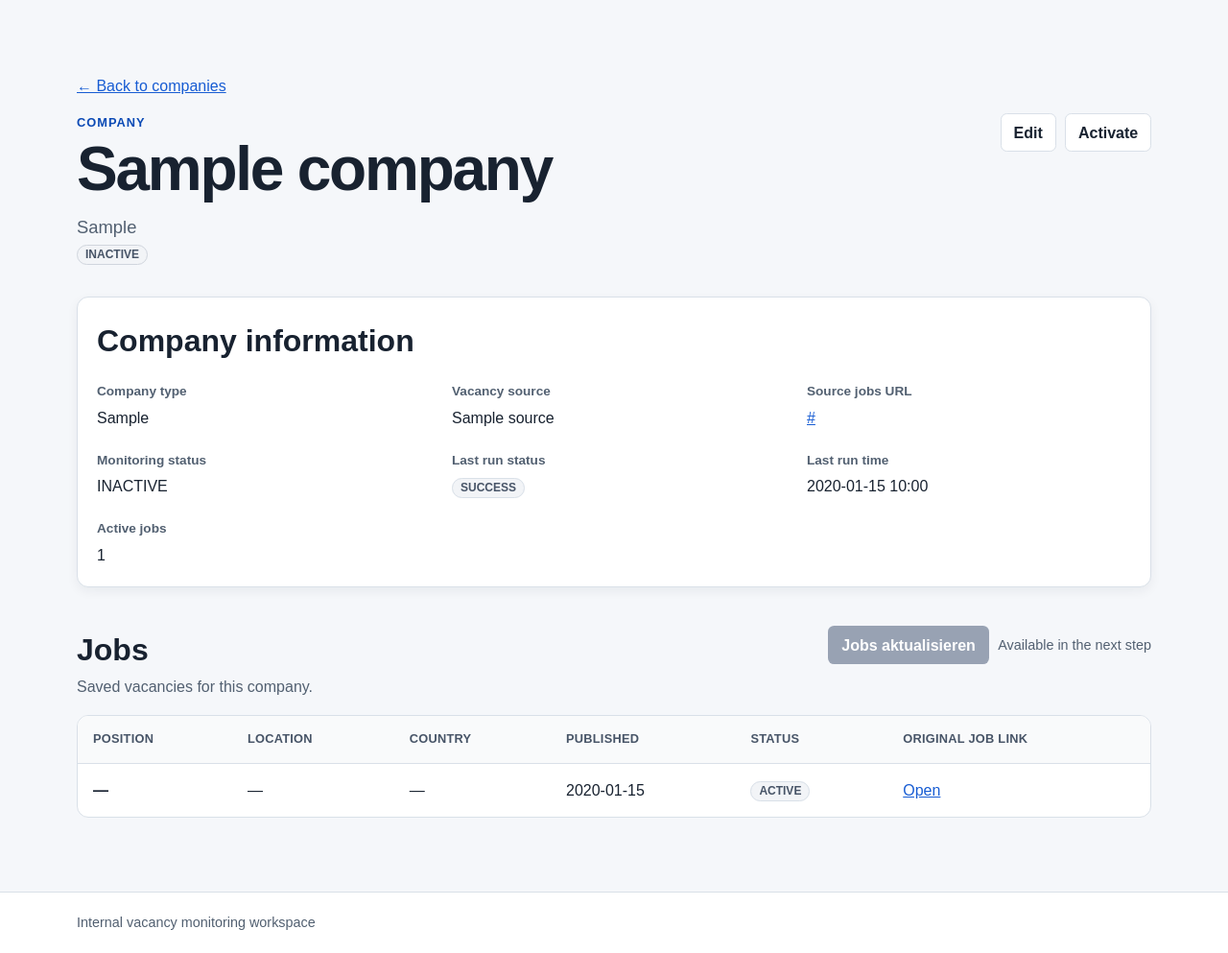
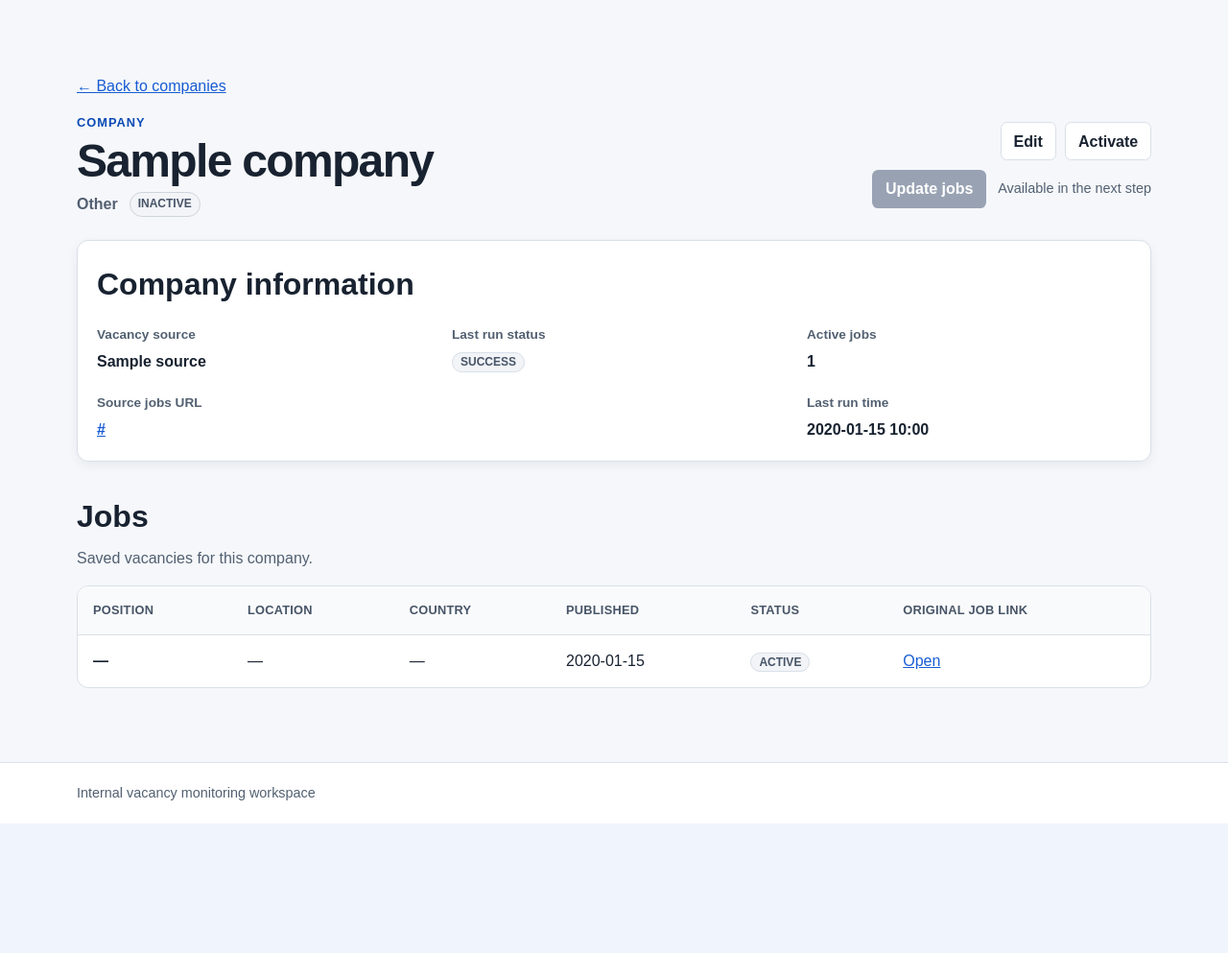
Before and after one commit to nataliiahrytsun-ai/linkedin-job-monitor, a Django app: template templates/companies/company_detail.html in a window 1280 px wide. Shown: the part 73-1066 px from the top of the page at 96% size. After the commit the page ends 931 px from the top, so only its background shows below. Run offline with Django 5.2, Linux system fonts and the light colour scheme; the template is opened without the code that fills it: most values are stand-ins (such as "Sample title", 1, 10 or a date in 2020).

Commit message:
fix: polish company interface and unify English labels

```diff
--- a/static/css/app.css
+++ b/static/css/app.css
@@ -353,8 +353,46 @@ h3 {
   margin-bottom: 1rem;
 }
 
+.detail-header {
+  margin-bottom: 1.5rem;
+  align-items: center;
+}
+
+.detail-header h1 {
+  margin-bottom: 0.4rem;
+  font-size: clamp(2rem, 5vw, 3rem);
+}
+
+.company-meta {
+  margin-bottom: 0;
+  display: flex;
+  align-items: center;
+  flex-wrap: wrap;
+  gap: 0.5rem 0.75rem;
+  color: var(--muted);
+  font-weight: 700;
+}
+
+.detail-header-actions {
+  display: grid;
+  justify-items: end;
+  gap: 0.6rem;
+}
+
+.update-jobs-action {
+  display: flex;
+  align-items: center;
+  flex-wrap: wrap;
+  justify-content: flex-end;
+  gap: 0.5rem 0.75rem;
+}
+
+.update-jobs-action .help-text {
+  margin: 0;
+}
+
 .detail-panel {
-  margin-bottom: 2.5rem;
+  margin-bottom: 2rem;
 }
 
 .detail-grid {
@@ -373,6 +411,11 @@ h3 {
 
 .detail-grid dd {
   margin: 0;
+  font-weight: 700;
+}
+
+.detail-grid-wide {
+  grid-column: span 2;
 }
 
 .external-url {
@@ -383,30 +426,18 @@ h3 {
   margin-top: 2rem;
 }
 
-.section-heading {
-  margin-bottom: 1rem;
-  display: flex;
-  flex-wrap: wrap;
-  align-items: flex-start;
-  justify-content: space-between;
-  gap: 1rem 2rem;
-}
-
-.section-heading h2,
 .section-note {
-  margin-bottom: 0;
-}
-
-.section-note {
+  margin-top: -0.75rem;
   color: var(--muted);
 }
 
-.refresh-action {
-  align-items: center;
+.empty-jobs-state {
+  padding-block: 0.75rem;
+  color: var(--muted);
 }
 
-.refresh-action .help-text {
-  margin: 0;
+.empty-jobs-state p:last-child {
+  margin-bottom: 0;
 }
 
 .jobs-table {
@@ -522,7 +553,23 @@ h3 {
     align-self: flex-start;
   }
 
+  .detail-header {
+    align-items: stretch;
+  }
+
+  .detail-header-actions {
+    justify-items: start;
+  }
+
+  .update-jobs-action {
+    justify-content: flex-start;
+  }
+
   .detail-grid {
     grid-template-columns: 1fr;
   }
+
+  .detail-grid-wide {
+    grid-column: auto;
+  }
 }
--- a/templates/companies/company_detail.html
+++ b/templates/companies/company_detail.html
@@ -5,17 +5,28 @@
 {% block content %}
   <p class="back-link"><a href="{% url 'companies:list' %}">← Back to companies</a></p>
 
-  <div class="page-heading">
+  <div class="page-heading detail-header">
     <div>
       <p class="eyebrow">Company</p>
       <h1>{{ company.name }}</h1>
-      <p class="lead">{{ company.get_company_type_display }}</p>
+      <p class="company-meta">
+        <span>
+          {% if company.company_type == "client" %}
+            Customer
+          {% elif company.company_type == "supplier" %}
+            Supplier
+          {% else %}
+            Other
+          {% endif %}
+        </span>
         {% if company.is_active %}
           <span class="status-badge status-active">ACTIVE</span>
         {% else %}
           <span class="status-badge status-inactive">INACTIVE</span>
         {% endif %}
+      </p>
     </div>
+    <div class="detail-header-actions">
       <div class="row-actions">
         <a class="button button-secondary" href="{% url 'companies:edit' company.pk %}">Edit</a>
         <form method="post" action="{% url 'companies:toggle_active' company.pk %}">
@@ -25,32 +36,19 @@
           </button>
         </form>
       </div>
+      <div class="update-jobs-action">
+        <button class="button button-primary" type="button" disabled aria-describedby="update-jobs-note">Update jobs</button>
+        <span class="help-text" id="update-jobs-note">Available in the next step</span>
+      </div>
+    </div>
   </div>
 
   <section class="card detail-panel" aria-labelledby="company-information-heading">
     <h2 id="company-information-heading">Company information</h2>
     <dl class="detail-grid">
       <div>
-        <dt>Company type</dt>
-        <dd>{{ company.get_company_type_display }}</dd>
-      </div>
-      <div>
         <dt>Vacancy source</dt>
         <dd>{{ company.source }}</dd>
-      </div>
-      <div>
-        <dt>Source jobs URL</dt>
-        <dd class="external-url">
-          {% if company.source_jobs_url %}
-            <a href="{{ company.source_jobs_url }}" target="_blank" rel="noopener noreferrer">{{ company.source_jobs_url }}</a>
-          {% else %}
-            Not configured
-          {% endif %}
-        </dd>
-      </div>
-      <div>
-        <dt>Monitoring status</dt>
-        <dd>{% if company.is_active %}ACTIVE{% else %}INACTIVE{% endif %}</dd>
       </div>
       <div>
         <dt>Last run status</dt>
@@ -59,6 +57,20 @@
             <span class="status-badge">Not run yet</span>
           {% else %}
             <span class="status-badge">{{ company.last_scrape_status|upper }}</span>
+          {% endif %}
+        </dd>
+      </div>
+      <div>
+        <dt>Active jobs</dt>
+        <dd>{{ active_job_count }}</dd>
+      </div>
+      <div class="detail-grid-wide">
+        <dt>Source jobs URL</dt>
+        <dd class="external-url">
+          {% if company.source_jobs_url %}
+            <a href="{{ company.source_jobs_url }}" target="_blank" rel="noopener noreferrer">{{ company.source_jobs_url }}</a>
+          {% else %}
+            Not configured
           {% endif %}
         </dd>
       </div>
@@ -72,24 +84,12 @@
           {% endif %}
         </dd>
       </div>
-      <div>
-        <dt>Active jobs</dt>
-        <dd>{{ active_job_count }}</dd>
-      </div>
     </dl>
   </section>
 
   <section class="detail-section" aria-labelledby="jobs-heading">
-    <div class="section-heading">
-      <div>
     <h2 id="jobs-heading">Jobs</h2>
-        <p class="section-note" id="refresh-note">Saved vacancies for this company.</p>
-      </div>
-      <div class="row-actions refresh-action">
-        <button class="button button-primary" type="button" disabled aria-describedby="refresh-note">Jobs aktualisieren</button>
-        <span class="help-text">Available in the next step</span>
-      </div>
-    </div>
+    <p class="section-note">Saved vacancies for this company.</p>
 
     {% if jobs %}
       <div class="table-scroll">
@@ -131,7 +131,7 @@
         </table>
       </div>
     {% else %}
-      <div class="empty-state">
+      <div class="empty-jobs-state">
         <p><strong>No jobs found yet</strong></p>
         <p>Saved vacancies will appear here after a successful check.</p>
       </div>
```
Also changed, not shown: companies/forms.py (+10 -0 lines), templates/companies/company_list.html (+9 -1 lines), tests/test_company_ui.py (+36 -2 lines). Lines whose indentation alone changed are shown as unchanged.
